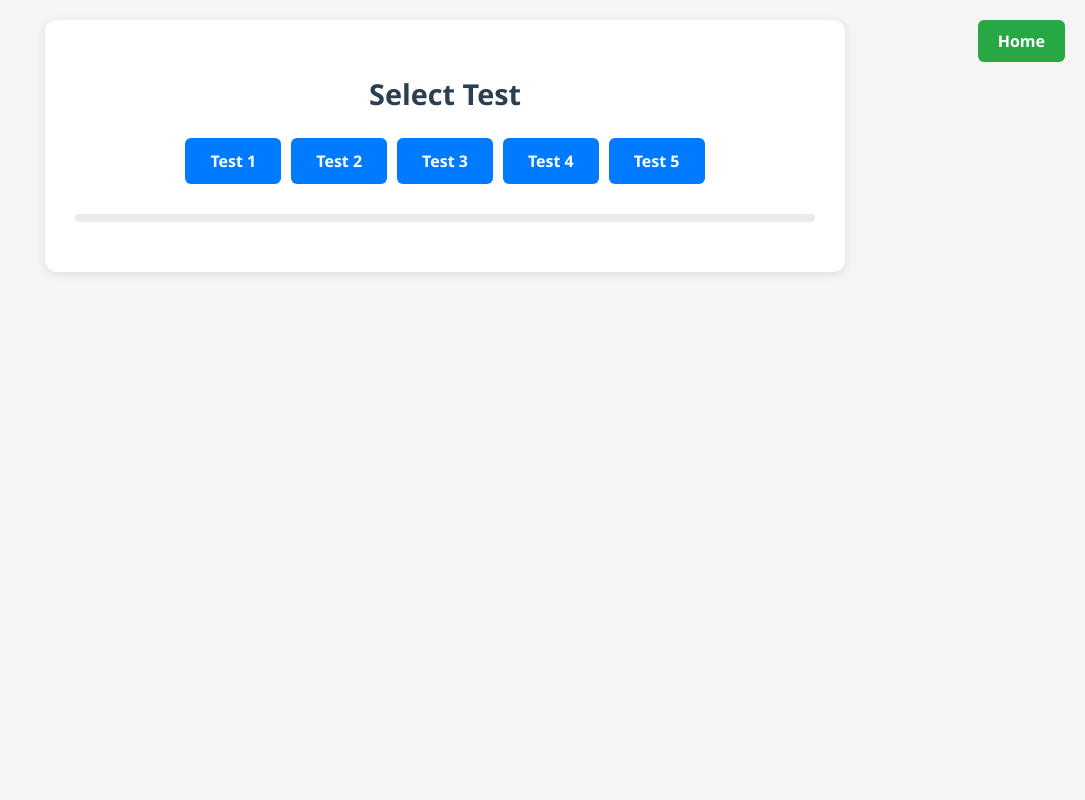
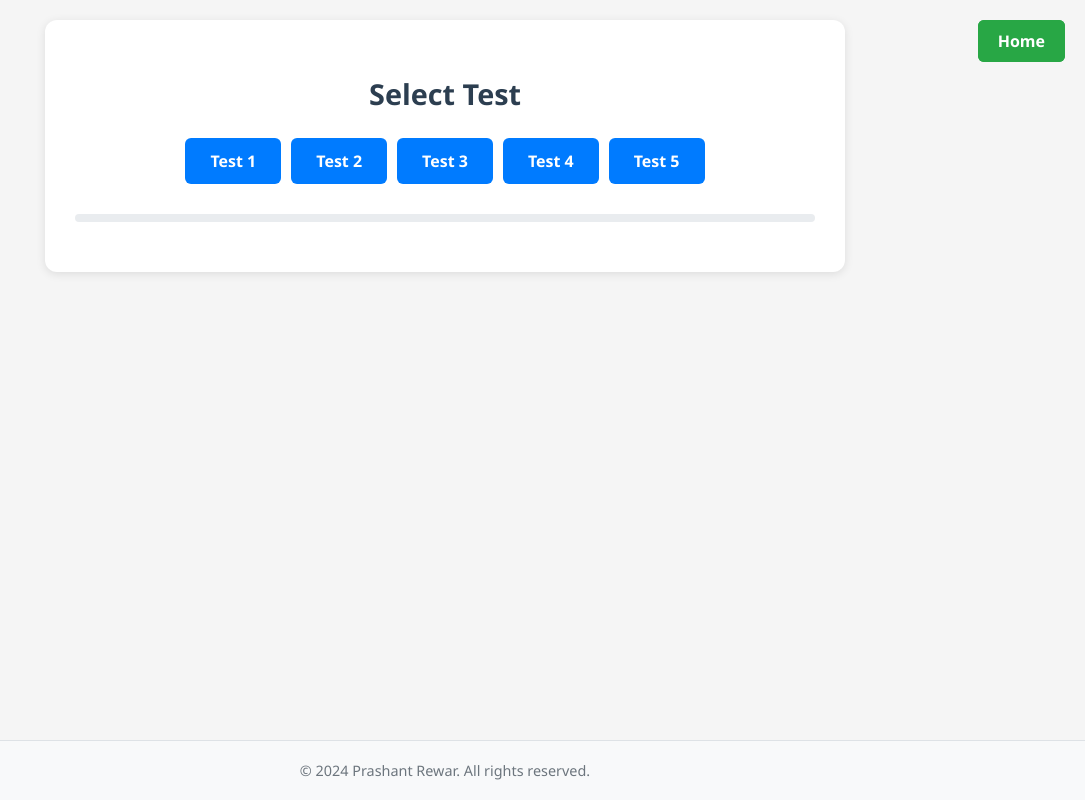
Before and after one commit to ReWar1311/cmlmajorpractice, a plain HTML site: page index.html in a window 1280 px wide. Shown: the whole page, without its empty margins (195-1280 px from the left). Drawn offline with Linux system fonts and the light colour scheme.

Commit message:
Add files via upload

```diff
--- a/index.html
+++ b/index.html
@@ -242,6 +242,32 @@
             .home-button {
                 padding: 8px 16px;
                 font-size: 0.9em;
+            }
+        }
+
+        .footer {
+            text-align: center;
+            padding: 20px;
+            position: fixed;
+            bottom: 0;
+            left: 0;
+            right: 0;
+            background-color: #f8f9fa;
+            border-top: 1px solid #dee2e6;
+            color: #6c757d;
+            font-size: 0.9em;
+            z-index: 1000;
+        }
+
+        /* Add margin to container to prevent footer overlap */
+        .container {
+            margin-bottom: 70px;
+        }
+
+        @media (max-width: 600px) {
+            .footer {
+                padding: 15px;
+                font-size: 0.8em;
             }
         }
     </style>
@@ -275,6 +301,13 @@
         </div>
     </div>
 
+    <button class="home-button" onclick="restartQuiz()">Home</button>
+
+    <!-- Add the footer directly in HTML -->
+    <footer class="footer">
+        &copy; <script>document.write(new Date().getFullYear())</script> Prashant Rewar. All rights reserved.
+    </footer>
+
     <script>
         const part1pageQuestions = [
     {
@@ -1780,6 +1813,21 @@ const part5pageQuestions = [
         homeButton.textContent = 'Home';
         homeButton.onclick = restartQuiz;
         document.body.appendChild(homeButton);
+
+        // Add the footer styles to the document
+        document.head.appendChild(
+            Object.assign(document.createElement('style'), {
+                textContent: footerStyles
+            })
+        );
+
+        // Create and add the footer
+        const footer = document.createElement('footer');
+        footer.className = 'footer';
+        footer.innerHTML = `
+            &copy; ${new Date().getFullYear()} Prashant Rewar. All rights reserved.
+        `;
+        document.body.appendChild(footer);
     </script>
 </body>
 </html>
```
